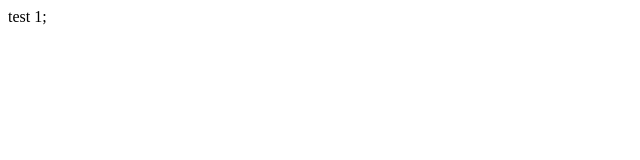
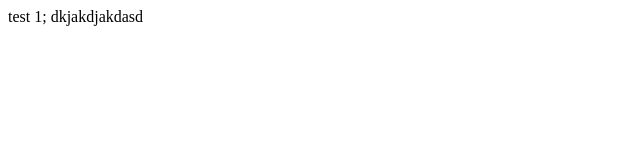
Before and after one commit to devjiin/uxteam_study, a plain HTML site: page index.html in a window 1280 px wide. Shown: the whole page, without its empty margins (0-640 px from the left). Drawn offline with Linux system fonts and the light colour scheme.

Commit message:
two modefy

```diff
--- a/index.html
+++ b/index.html
@@ -8,5 +8,7 @@
 </head>
 <body>
 	test 1;
+
+	dkjakdjakdasd
 </body>
 </html>
```
